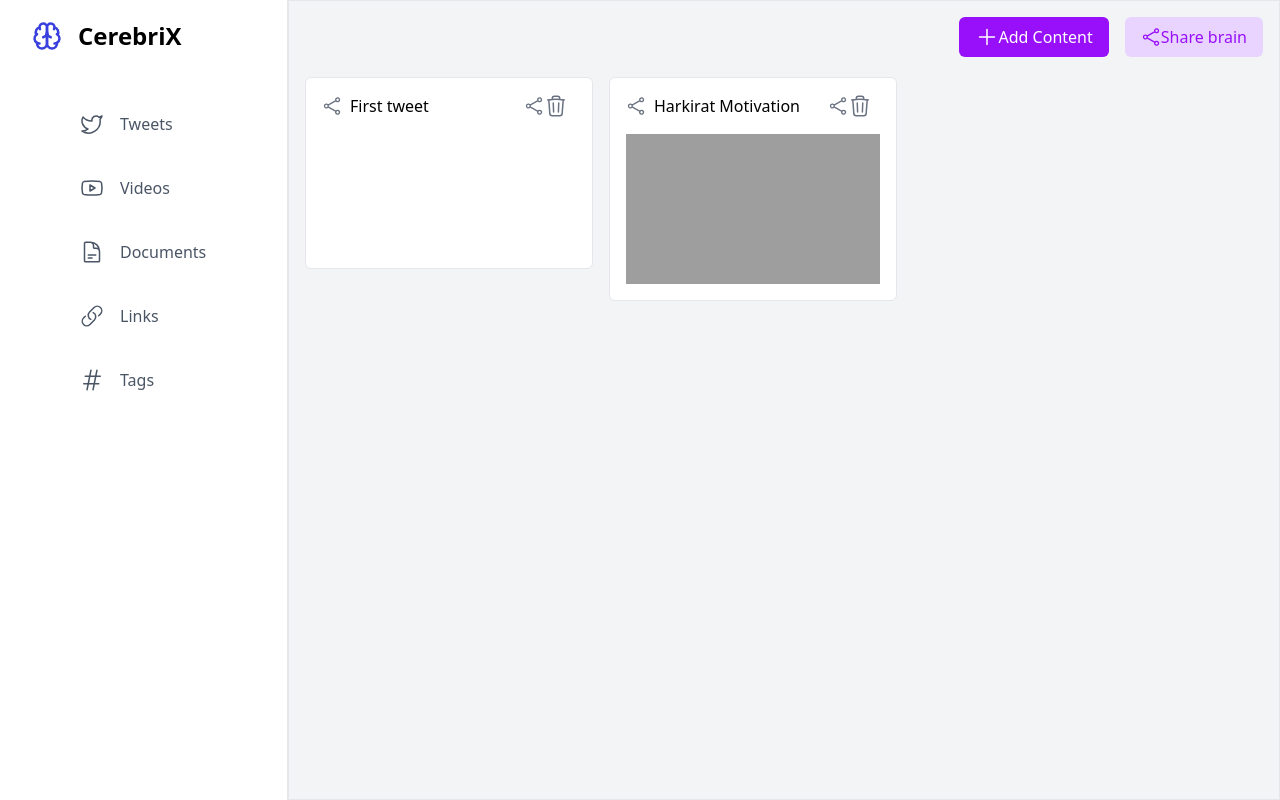
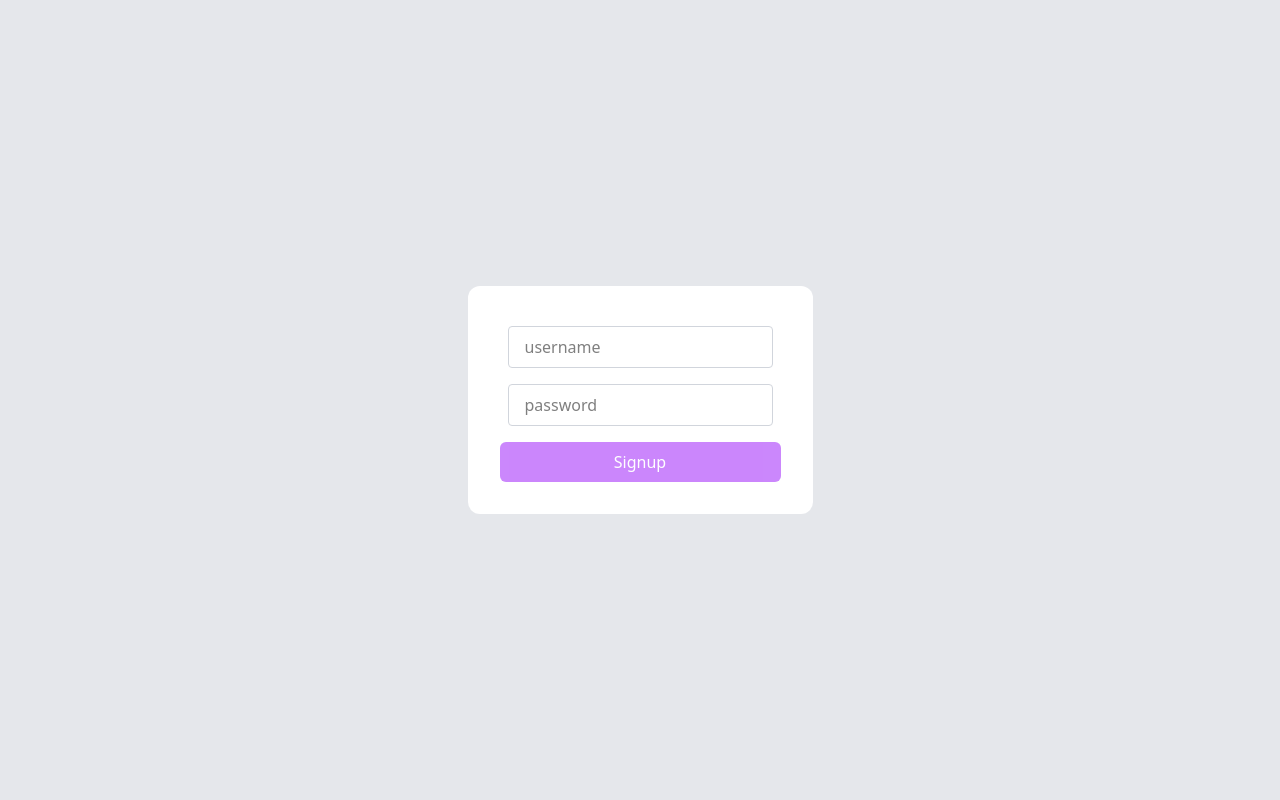
Before and after one commit to Aishwarya7902/CerebriX, a React (Vite) app in the folder frontend/: page / in a window 1280 px wide. Built offline with nearby package versions, Linux system fonts and the light colour scheme; grey boxes are pictures that could not be loaded.

Commit message:
Signup done and made changes in Button component

```diff
--- a/frontend/package.json
+++ b/frontend/package.json
@@ -11,6 +11,7 @@
   },
   "dependencies": {
     "@tailwindcss/vite": "^4.0.9",
+    "lucide-react": "^0.477.0",
     "react": "^19.0.0",
     "react-dom": "^19.0.0"
   },
--- a/frontend/src/App.tsx
+++ b/frontend/src/App.tsx
@@ -1,4 +1,8 @@
+
+
 import { Dashboard } from "./pages/dashboard"
+import { Signup } from "./pages/Signup"
+
 
 
 
@@ -7,7 +11,8 @@ function App() {
 
   return <div >
 
-        <Dashboard/>
+
+        <Signup/>
   </div>
 }
 
--- a/frontend/src/components/Button.tsx
+++ b/frontend/src/components/Button.tsx
@@ -4,7 +4,9 @@ interface ButtonProps {
     variant: "primary" | "secondary"
     text: string;
     startIcon?: ReactElement;
-    onClick?:()=>void;
+    onClick?: () => void;
+    fullWidth?: boolean;
+    loading?: boolean;
 
 }
 
@@ -13,14 +15,20 @@ const variantClasses = {
     "secondary": "bg-purple-200 text-purple-600"
 }
 
-const defaultStyles = "px-4 py-2 rounded-md font-light flex items-center"
+const defaultStyles = "px-4 py-2 rounded-md font-light flex items-center "
 
 
 export function Button(props: ButtonProps) {
-    return <button onClick={props.onClick} className={`${variantClasses[props.variant]} ${defaultStyles}`}>
 
-            {props.startIcon}
-            {props.text}
+    return <button
+        onClick={!props.loading ? props.onClick : undefined}
+        disabled={props.loading}
+        className={`${variantClasses[props.variant]} ${defaultStyles} ${props.fullWidth ? "w-full flex justify-center items-center" :""} ${props.loading ? "opacity-50 cursor-not-allowed" : "cursor-pointer"} `}
+
+    >
+
+        {props.startIcon}
+        {props.text}
 
     </button>
 }
--- a/frontend/src/components/CreateContentModal.tsx
+++ b/frontend/src/components/CreateContentModal.tsx
@@ -1,5 +1,6 @@
 import { CrossIcon } from "../icons/CrossIcon";
 import { Button } from "./Button";
+import { Input } from "./Input";
 
 export function CreateContentModal({ open, onClose }) {
     return <div>
@@ -26,11 +27,3 @@ export function CreateContentModal({ open, onClose }) {
     </div>
 
 }
-
-
-
-function Input({ onChange, placeholder }: { onChange: () => void }) {
-    return <div>
-        <input placeholder={placeholder} type="text" className="px-4 py-2 border rounded m-2" onChange={onChange} />
-    </div>
-}
--- /dev/null
+++ b/frontend/src/components/Input.tsx
@@ -0,0 +1,5 @@
+export function Input({onChange,placeholder }: {placeholder:string; onChange: () => void }) {
+    return <div>
+        <input placeholder={placeholder} type="text" className="px-4 py-2 border border-gray-300 rounded m-2" onChange={onChange}  />
+    </div>
+}
--- /dev/null
+++ b/frontend/src/pages/Signin.tsx
@@ -0,0 +1,5 @@
+export function Signin(){
+    return <div>
+
+    </div>
+}
--- /dev/null
+++ b/frontend/src/pages/Signup.tsx
@@ -0,0 +1,15 @@
+import { Button } from "../components/Button";
+import { Input } from "../components/Input";
+
+export function Signup() {
+    return <div className="h-screen w-screen flex justify-center items-center bg-gray-200">
+        <div className="bg-white rounded-xl  min-w-48 p-8">
+            <Input placeholder="username" />
+            <Input placeholder="password" />
+
+            <div className="flex justify-center pt-2">
+                <Button loading={true}  variant="primary" text="Signup" fullWidth={true}/>
+            </div>
+        </div>
+    </div>
+}
```
Also changed, not shown: 1 other file (tests, documents, lock files or other folders).
